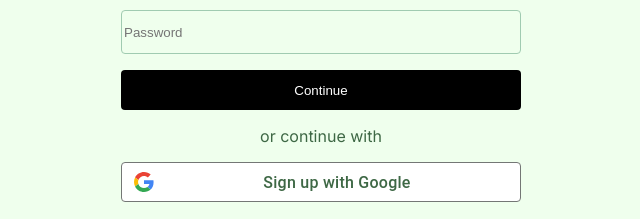
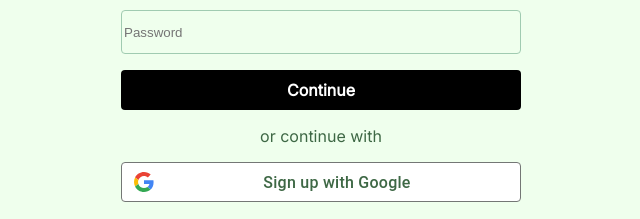
Before and after one commit to Melanka8/CatAlog, a plain HTML site: page index.html in a window 1280 px wide. Shown: the part 443-662 px from the top of the page, 319-959 px from the left. Drawn offline with Linux system fonts and the light colour scheme.

Commit message:
Add files via upload

```diff
--- a/StyleSignUp.css
+++ b/StyleSignUp.css
@@ -74,6 +74,8 @@ button {
     cursor: pointer;
     width: 400px;
     height: 40px;
+    line-height: 40px; /* Adjusted to match button height */
+    text-align: center; /* Horizontally center the text */
 }
 
 p {
--- a/index.html
+++ b/index.html
@@ -32,7 +32,7 @@
                 <input type="password" placeholder="Password" name="psw" required>
             </div>
 
-            <button type="submit">Continue</button>
+            <a href="cat-a-log_profile.html" class="button-link">Continue</a>
         </form>
 
         <p>or continue with</p>
--- a/styles.css
+++ b/styles.css
@@ -71,6 +71,8 @@ button {
     cursor: pointer;
     width: 400px;
     height: 40px;
+    line-height: 40px; /* Adjusted to match button height */
+    text-align: center; /* Horizontally center the text */
 }
 
 p {
```
Also changed, not shown: Script.js (added).
